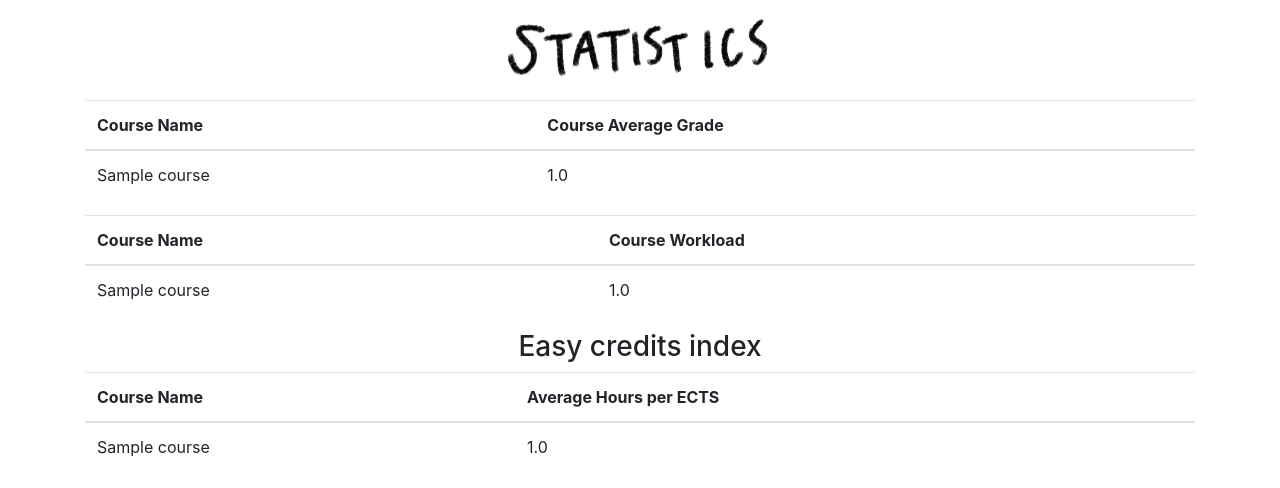
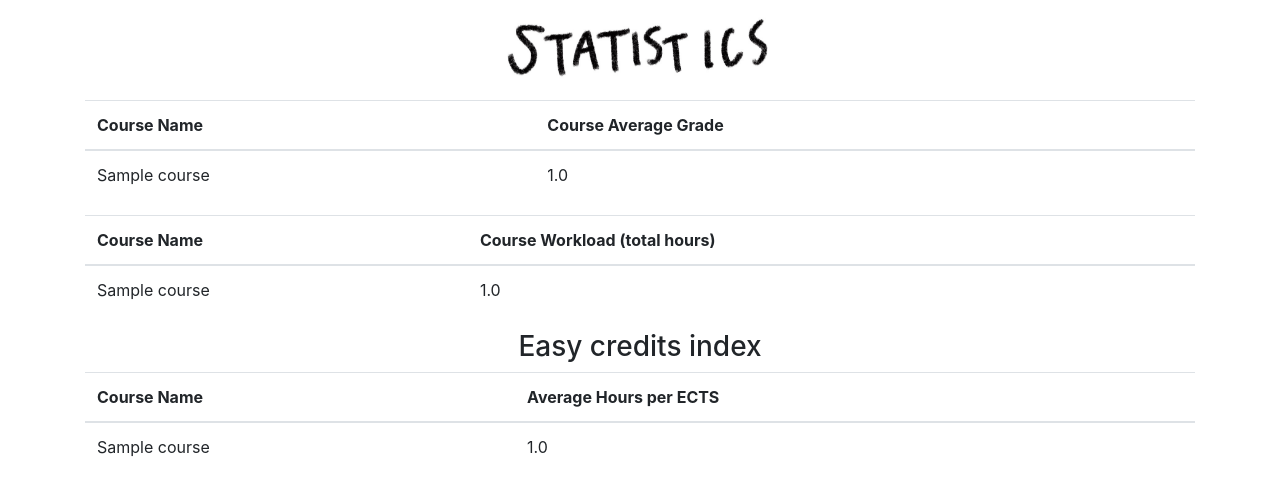
Before and after one commit to Varjokorento/tsohasovellus19, a Flask app: page /coursestatistics in a window 1280 px wide. Shown: the part 66-554 px from the top of the page. Run offline with Flask 2, Linux system fonts and the light colour scheme; tables that the repository leaves empty hold one stand-in row (Sample ...); some libraries are stand-ins or nearby versions.

Commit message:
Small UI fix.

```diff
--- a/application/templates/statistics/coursestatistics.html
+++ b/application/templates/statistics/coursestatistics.html
@@ -28,7 +28,7 @@
                   <thead>
                         <tr>
                               <th scope="col">Course Name</th>
-                              <th scope="col">Course Workload</th>
+                              <th scope="col">Course Workload (total hours)</th>
                         </tr>
                   </thead>
                   <tbody>
```
